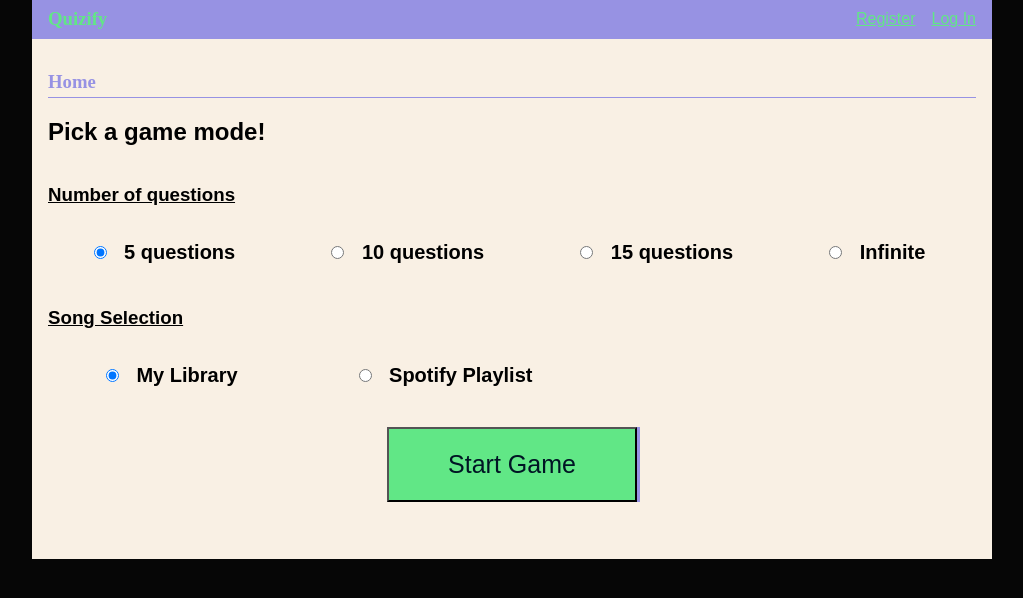
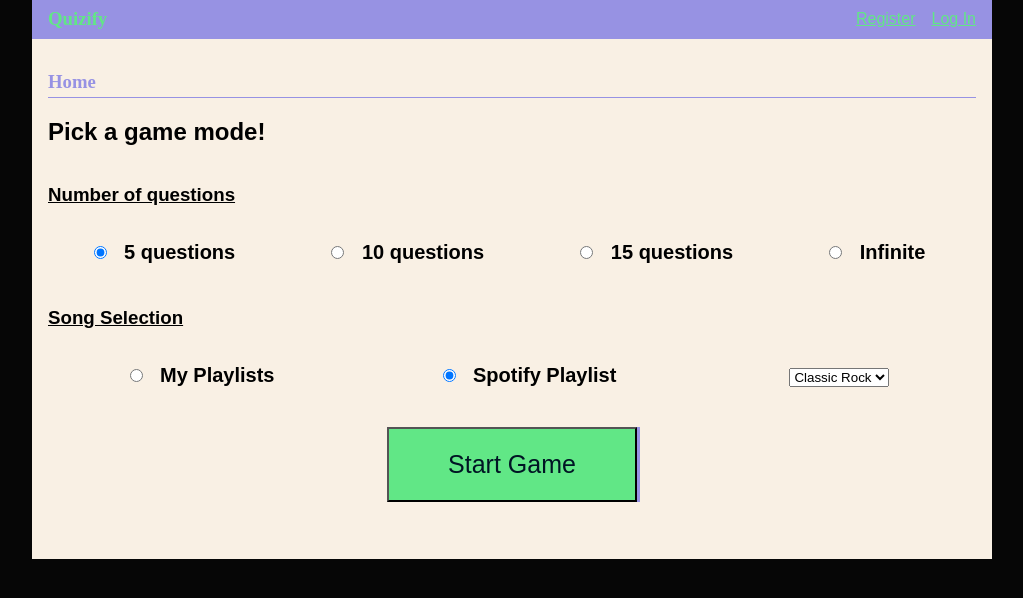
Before and after one commit to TheAiden02/Quizify, a Flask app: page / in a window 1280 px wide. Shown: the part 25-623 px from the top of the page, without its empty margins (128-1151 px from the left). Run offline with Flask 3, Linux system fonts and the light colour scheme.

Commit message:
Playlists can be properly selected from the main page, with different options based on whether a user is logged in. Currently starting the game while user isn't logged in and my playlists is selected will cause an exception.

```diff
--- a/my_code/routes.py
+++ b/my_code/routes.py
@@ -19,9 +19,7 @@ def refresh_token():
             token_info = sp_oauth.refresh_access_token(token_info['refresh_token'])
             session['token_info'] = token_info  # Update the session with the new token
 
-
-@login_required
-@app.route('/', methods=('GET', 'POST'))
+@app.route('/', methods=['GET', 'POST'])
 def home():
 
     session['source'] = None
@@ -30,8 +28,8 @@ def home():
     if request.method == 'POST':
         selected_game_length = request.form.get('question_Number')
         #Assign values at the start of game based on the home page selection
-        session['source'] = request.form.get('source')
-        session['selectedSource'] = request.form.get('selectedSource')
+        session['source'] = request.form.get('source') # The user's choice of their own playlists or the built-in public playlists
+        session['selected_source'] = request.form.get('selectedSource') # The specific chosen playlist
 
         if selected_game_length: # Check to make sure the user selected a game mode
             session['game_length'] = int(selected_game_length) # Store the selected option in session
@@ -42,7 +40,24 @@ def home():
             flash('You must select one option')
             return redirect(url_for('home'))
 
-    return render_template('home.html')
+    user_playlists = []
+    current_user = session.get('user_id')
+
+    if current_user is not None:
+        db = get_db()
+        user_playlists = db.execute(
+            'SELECT * FROM user_playlists WHERE user_id = ?', (session['user_id'],)
+        ).fetchall()
+
+    user_playlists = [ dict(row) for row in user_playlists ] # Convert each sqlite3.row into a json serializable dictionary so javascript can handle it
+
+    return render_template('home.html', playlists = user_playlists)
+
+@app.route('/home/get_select', methods=['POST'])
+def get_select():
+    source = request.form.get('source')
+
+    return redirect(url_for('home'))
 
 
 #Game_cards route - render game_cards.html + retrieve songs from database and display round options
@@ -50,7 +65,7 @@ def home():
 def game_cards():
 
     # If the user is playing with their own library, make sure they are logged in
-    if session['source'] == 'myLibrary' and 'token_info' not in session:
+    if session['source'] == 'my_playlists' and 'token_info' not in session:
         return redirect(url_for('auth.login'))
 
     #Initiate the results variables
@@ -93,22 +108,36 @@ def game_cards():
     saved_tracks = []
     index = 0
     playlist_id = ''
-    if session['source'] == 'myLibrary':
+    if session['source'] == 'my_playlists':
         # get access token for logged-in user
         token_info = session.get('token_info')
         sp = Spotify(auth=token_info['access_token'])
 
-        results = sp.current_user_saved_tracks(limit=50, offset=index)
-        print(type(results))
-        if len(results['items']):
-            saved_tracks.extend(results['items'])
-            index += 50
+        # get the current user's playlists
+        db = get_db()
+        user_playlist_urls = db.execute(
+            'SELECT playlist_url FROM user_playlists WHERE user_id = ?', (session.get('user_id'),)
+        ).fetchall()
+
+        if session['selected_source'] == 'my_library':
+            results = sp.current_user_saved_tracks(limit=50, offset=index)
+            if len(results['items']):
+                saved_tracks.extend(results['items'])
+                index += 50
+        else:
+            print(session['selected_source'])
+            results = sp.playlist_items(session['selected_source'])
+            if len(results['items']):
+                saved_tracks.extend(results['items'])
+                index += 50
+
+
     else:
         # get non-user-specific access token with client credentials flow
         auth_manager = get_spotify_oauth('cli')
         sp = Spotify(auth_manager=auth_manager)
 
-        match session['selectedSource']:
+        match session['selected_source']:
             case 'classicRock':
                 playlist_id = '1ti3v0lLrJ4KhSTuxt4loZ'
             case 'pop':
@@ -187,7 +216,7 @@ def grade():
     total = session['game_length']
     return render_template('grade.html', correct=correct, total=total)
 
-# This route is for loading the profile page
+# This route is for loading the profile page. It grabs all of the playlists associated with the current user from the database and sends them as a list of SQL rows to the frontend
 @app.route('/profile')
 def profile():
     playlists = []
@@ -202,6 +231,7 @@ def profile():
 
     return render_template('profile.html', playlists = playlists)
 
+# Route for adding playlists to the user_playlist table of the database. Gets a spotify url from the frontend, sends it to Spotify to get the playlist, and adds the playlist data to the database.
 @app.route('/profile/add_playlist', methods=['POST'])
 def add_playlist():
     if "user_id" not in session:
@@ -252,6 +282,7 @@ def add_playlist():
 
     return redirect(url_for('profile'))
 
+# Removes playlists from the user_playlists table of the database
 @app.route('/profile/remove_playlist', methods=['POST'])
 def remove_playlist():
     db = get_db()
--- a/my_code/templates/home.html
+++ b/my_code/templates/home.html
@@ -29,32 +29,23 @@
             <h3>Song Selection</h3>
             <ul class="startMenu">
                 <li>
-                    <input type="radio" id="myLibrary" name="source" value="myLibrary" checked="checked"></input>
-                    <label for ="myLibrary">My Library</label>
+                    <input type="radio" id="my_playlists" name="source" value="my_playlists"></input>
+                    <label for ="my_playlists">My Playlists</label>
                 </li>
                 <li>
-                    <input type="radio" id="spotify" name="source" value="spotify">
+                    <input type="radio" id="spotify" name="source" value="spotify" checked="checked">
                     <label for="spotify">Spotify Playlist</label>
                 </li>
                 <li id="selectPlaylist">
-                    <label for="selectedSource">Select a playlist</label>
-
-                    <!-- Removed conditional display for now, choose between players library or spotify genre specific playlist
-                    {% if source == 'myLibrary' %}
-                        <select name="selectedSource" id="myPlaylist">
-                            <option value="playlist1"> Playlist1</option>
-                            <option value="playlist2">Playlist2</option>
-                            <option value="playlist3">Playlist3</option>
-                        </select>
-                    {% else %} -->
-                    <select name="selectedSource" id="spotifyPlaylist">
+                    <label for="selectedSource">
+                        <select name="selectedSource" id="selectedSource">
                             <option value="classicRock">Classic Rock</option>
                             <option value="pop">Pop</option>
                             <option value="indie">Indie</option>
                             <option value="showtunes">Showtunes</option>
                             <option value="country">Country</option>
                         </select>
-                    {% endif %}
+                    </label>
                 </li>
             </ul>
             <ul><li><input class="startGameButton" type="submit" value="Start Game"></li></ul>
@@ -70,28 +61,42 @@
 
 {% block javascript %}
 <script>
-    // Add event listeners for either radio button being clicked. When either button is clicked, toggleInvis is called
-    document.getElementById("myLibrary").addEventListener("click", toggleInvis)
-    document.getElementById("spotify").addEventListener("click", toggleInvis)
+    const selectElement = document.getElementById("selectedSource")
 
-    // Get the playlist dropdown and its label so we can toggle their visibility
-    const element = document.getElementById("selectPlaylist")
-
-    // Make sure the dropdown displays correctly when the page first loads/reloads
-    if (document.getElementById("myLibrary").checked){
-            element.classList.add("hidden")
+    function addUserPlaylistOptions(){
+        playlists = {{ playlists|tojson }}
+        selectElement.innerHTML = ""
+        if(playlists.length === 0){
+            option = new Option("Log in to play with your own playlists")
+            selectElement.add(option)
         }
         else{
-        element.classList.remove("hidden")
+            playlists.forEach(playlist =>  {
+                option = new Option(playlist["playlist_name"], playlist["playlist_url"])
+                selectElement.add(option)
+            })
+        }
     }
 
-    function toggleInvis(){
-        if (document.getElementById("myLibrary").checked){
-            element.classList.add("hidden")
+    function addGenericPlaylistOptions(){
+        selectElement.innerHTML = `
+            <option value="classicRock">Classic Rock</option>
+            <option value="pop">Pop</option>
+            <option value="indie">Indie</option>
+            <option value="showtunes">Showtunes</option>
+            <option value="country">Country</option>
+        `
     }
-        else{
-            element.classList.remove("hidden")
+
+    if (document.getElementById("my_playlists").checked){
+        addUserPlaylistOptions()
+    } else{
+        addGenericPlaylistOptions()
     }
-    }
+
+    // Add event listeners for either radio button being clicked. When either button is clicked, toggleInvis is called
+    document.getElementById("spotify").addEventListener("click", addGenericPlaylistOptions)
+    document.getElementById("my_playlists").addEventListener("click", addUserPlaylistOptions)
+
 </script>
 {% endblock %}
```
Also changed, not shown: instance/flaskr.sqlite. Lines whose indentation alone changed are shown as unchanged.
